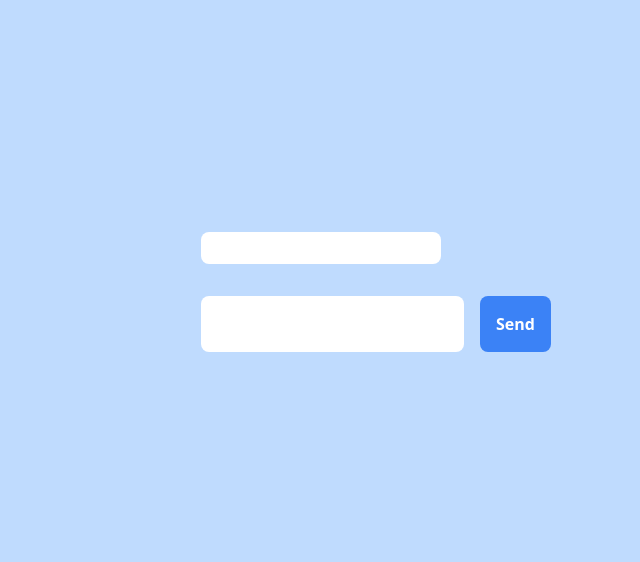
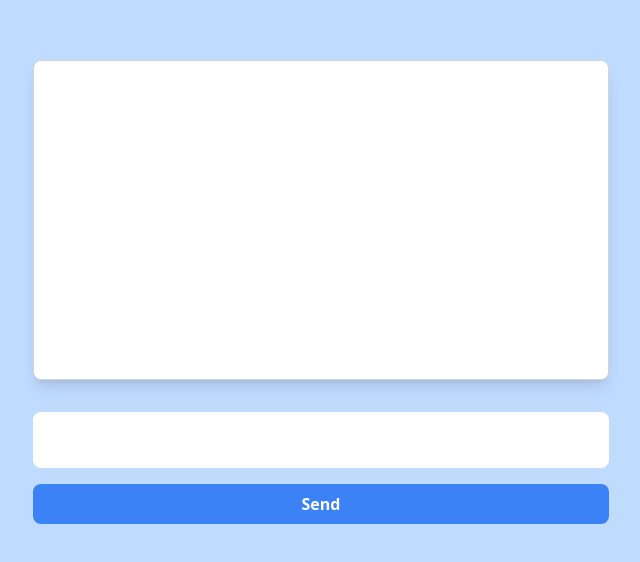
Before and after one commit to Elevator-Robot/merdok, a Gatsby site in the folder frontend/: page / in a window 1280 px wide. Shown: the part 108-670 px from the top of the page, without its empty margins (319-959 px from the left). Built offline with nearby package versions, Linux system fonts and the light colour scheme; Gatsby itself is replaced by a stand-in of ours.

Commit message:
bookmarking progress – making this shit look goooood

```diff
--- a/frontend/src/pages/index.tsx
+++ b/frontend/src/pages/index.tsx
@@ -1,19 +1,26 @@
-import React, { useState } from "react";
+import React, { useState, useEffect } from "react";
 import { PageProps } from "gatsby";
-import "tailwindcss/tailwind.css";
 
-const containerStyles = "flex flex-col items-center justify-center h-screen bg-blue-200";
-const chatContainerStyles = "flex flex-col bg-white rounded-lg p-4 w-60 max-h-500 overflow-y-auto";
-const messageStyles = "bg-blue-500 text-white p-4 rounded-lg mb-4 self-end";
+const containerStyles = "flex flex-col items-center justify-center h-screen p-16 bg-blue-200";
+const chatContainerStyles = "bg-white rounded-lg p-4 w-full max-w-xl h-80 overflow-y-auto mb-8 shadow-lg";
+const messageContainerStyles = "flex justify-start";
+const messageStyles = "bg-blue-500 text-white p-4 rounded-lg mb-4 self-start transition-transform duration-300 transform hover:scale-105";
 const botMessageStyles = "bg-gray-200 text-black p-4 rounded-lg mb-4 self-start";
-const formStyles = "flex mt-8 w-60";
-const inputStyles = "flex-grow mr-4 rounded-lg p-4";
+const formStyles = "flex flex-col w-full max-w-xl";
+const inputStyles = "rounded-lg p-4 mb-4";
 const sendButtonStyles = "rounded-lg px-4 py-2 bg-blue-500 text-white font-bold transition-transform duration-200";
 const sendButtonPressedStyles = "transform scale-95";
 
 const IndexPage: React.FC<PageProps> = () => {
   const [messages, setMessages] = useState<{ message: string; user: string }[]>([]);
   const [chatInput, setChatInput] = useState<string>("");
+
+  useEffect(() => {
+    const chatContainer = document.getElementById("chatContainer");
+    if (chatContainer) {
+      chatContainer.scrollTop = chatContainer.scrollHeight;
+    }
+  }, [messages]);
 
   function handleChatInputSubmit(event: React.FormEvent) {
     event.preventDefault();
@@ -26,12 +33,9 @@ const IndexPage: React.FC<PageProps> = () => {
 
   return (
     <main className={containerStyles}>
-      <div className={chatContainerStyles}>
+      <div className={`border border-gray-300 p-2 rounded-lg mb-4 ${chatContainerStyles}`} id="chatContainer">
         {messages.map((messageObj, index) => (
-          <div
-            key={index}
-            className={messageObj.user === "user" ? messageStyles : botMessageStyles}
-          >
+          <div key={index} className={messageObj.user === "user" ? `${messageContainerStyles} ${messageStyles}` : botMessageStyles}>
             {messageObj.message}
           </div>
         ))}
```
